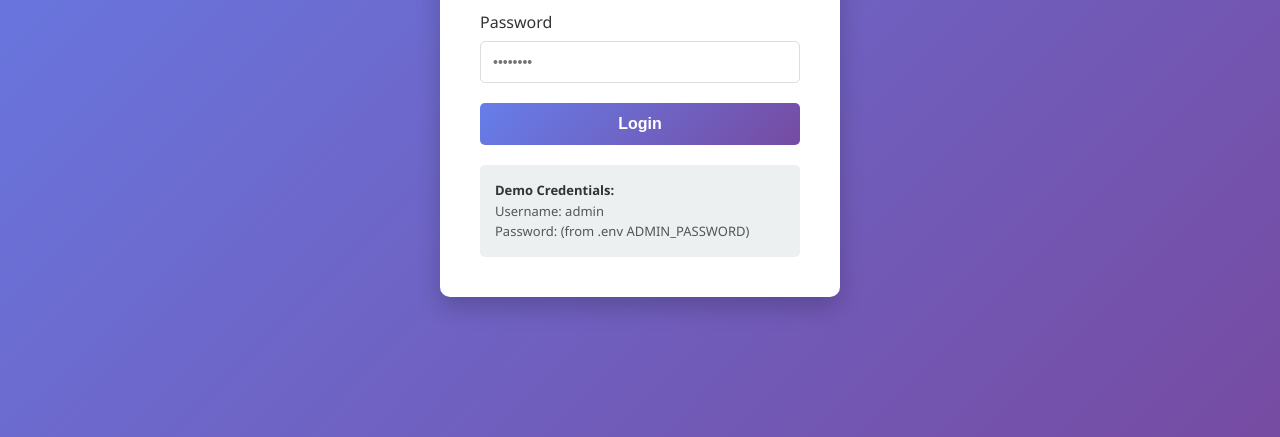
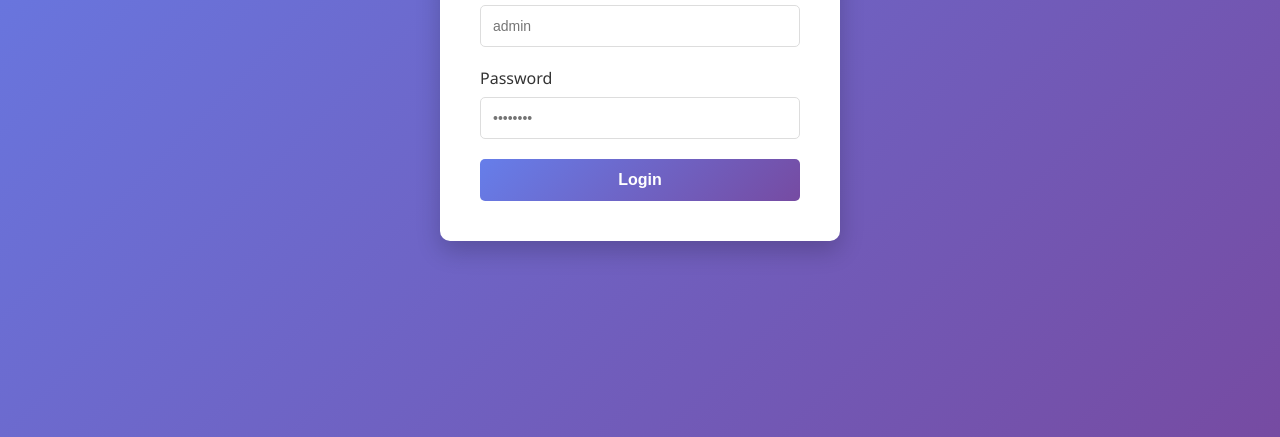
Before and after one commit to dinoadi/predikoin, a website: page public/index.html in a window 1280 px wide. Shown: the part 363-800 px from the top of the page. Drawn offline with Linux system fonts and the light colour scheme.

Commit message:
Remove demo credentials from login page

```diff
--- a/public/index.html
+++ b/public/index.html
@@ -121,20 +121,6 @@
             0% { transform: rotate(0deg); }
             100% { transform: rotate(360deg); }
         }
-
-        .info-box {
-            background: #ecf0f1;
-            padding: 15px;
-            border-radius: 5px;
-            margin-top: 20px;
-            font-size: 13px;
-            color: #555;
-            line-height: 1.6;
-        }
-
-        .info-box strong {
-            color: #333;
-        }
     </style>
 </head>
 <body>
@@ -164,12 +150,6 @@
                 <p>Logging in...</p>
             </div>
         </form>
-
-        <div class="info-box">
-            <strong>Demo Credentials:</strong><br>
-            Username: admin<br>
-            Password: (from .env ADMIN_PASSWORD)
-        </div>
     </div>
 
     <script>
```
